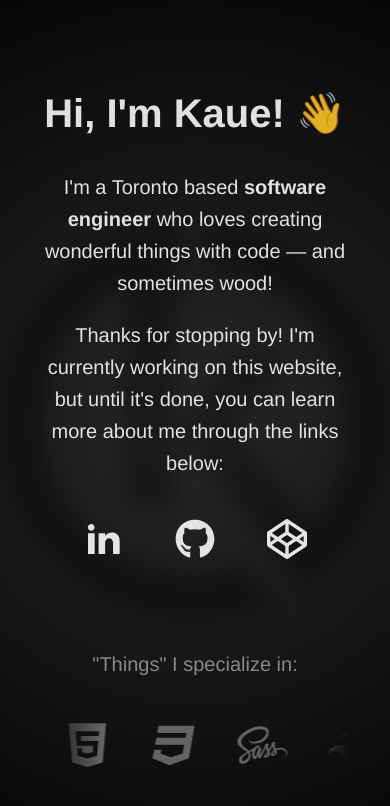
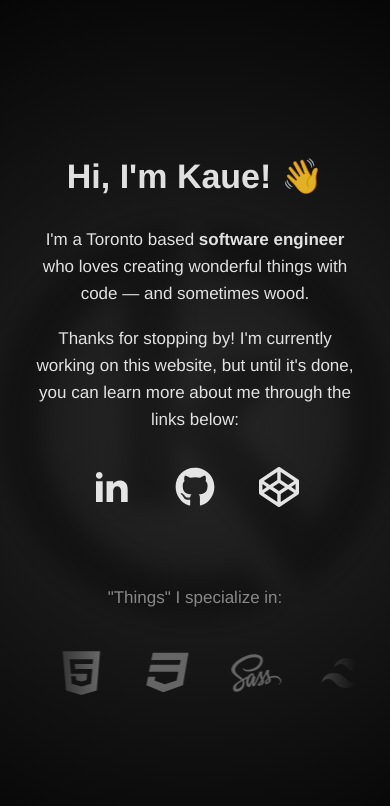
Before and after one commit to kauecode/kaueca, a React (Vite) app: page / in a window 390 px wide. Shown: the top 806 px of the page. Built offline with nearby package versions, Linux system fonts and the light colour scheme.

Commit message:
Style updates

```diff
--- a/src/App.css
+++ b/src/App.css
@@ -18,15 +18,6 @@ main {
   transform: scale(1) rotate(0);
   filter: blur(10px);
   animation: 3s ease-in-out fade;
-}
-
-@media (max-width: 600px) {
-  .k-logo {
-    height: 400px;
-    width: 400px;
-    left: calc(50vw - 200px);
-    top: calc(50vh - 200px);
-  }
 }
 
 @keyframes fade {
@@ -56,7 +47,7 @@ a {
   will-change: filter;
   transition: filter 300ms;
 }
-a:hover {
+a:hover, a:focus {
   color: rgb(255, 255, 255);
   filter: drop-shadow(0 0 1em #ffffffaa);
 }
@@ -123,3 +114,12 @@ a:hover {
     transform: translateX(-51%);
   }
 }
+
+@media (max-width: 600px) {
+  .k-logo {
+    height: 400px;
+    width: 400px;
+    left: calc(50vw - 200px);
+    top: calc(50vh - 200px);
+  }
+}
--- a/src/App.tsx
+++ b/src/App.tsx
@@ -17,12 +17,12 @@ function App() {
 
         <h1>Hi, I'm Kaue! <span className="emoji">👋</span></h1>
 
-        <p>I'm a Toronto based <strong>software engineer</strong> who loves creating wonderful things with code — and sometimes wood!</p>
+        <p>I'm a Toronto based <strong>software engineer</strong> who loves creating wonderful things with code — and sometimes wood.</p>
         <p>Thanks for stopping by! I'm currently working on this website, but until it's done, you can learn more about me through the links below:</p>
 
         <div className="social-icons">
           <motion.a
-            whileHover={{ scale: 1.1 }}
+            whileHover={{ scale: 1.15 }}
             whileTap={{ scale: 0.95 }}
             href="https://www.linkedin.com/in/kauecorrea/"
             target="_blank"
@@ -33,7 +33,7 @@ function App() {
           </motion.a>
 
           <motion.a
-            whileHover={{ scale: 1.1 }}
+            whileHover={{ scale: 1.15 }}
             whileTap={{ scale: 0.95 }}
             href="https://github.com/KaueCode"
             target="_blank"
@@ -44,7 +44,7 @@ function App() {
           </motion.a>
 
           <motion.a
-            whileHover={{ scale: 1.1 }}
+            whileHover={{ scale: 1.15 }}
             whileTap={{ scale: 0.95 }}
             href="https://codepen.io/KaueCode"
             target="_blank"
--- a/src/index.css
+++ b/src/index.css
@@ -27,3 +27,9 @@ body {
   width: 100%;
   position: relative;
 }
+
+@media (max-width: 600px) {
+  :root {
+    font-size: 17px;
+  }
+}
```
